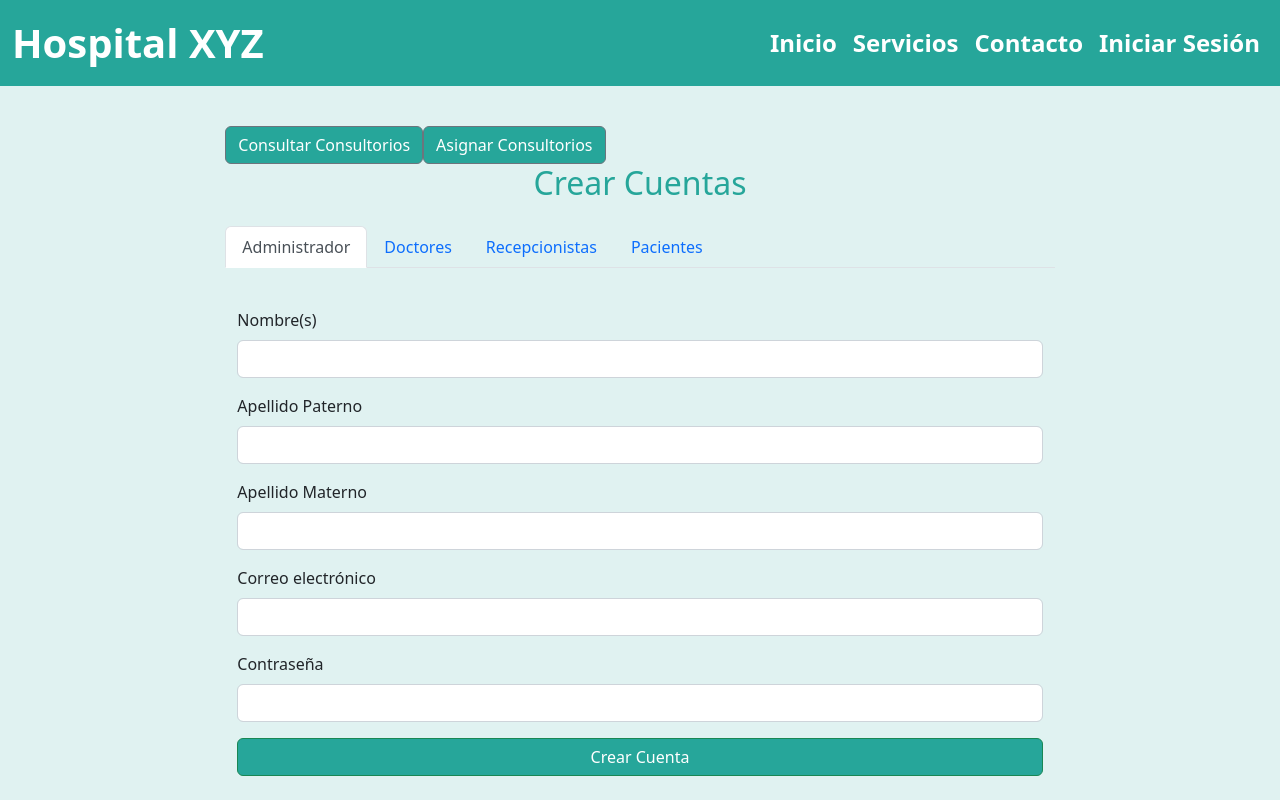
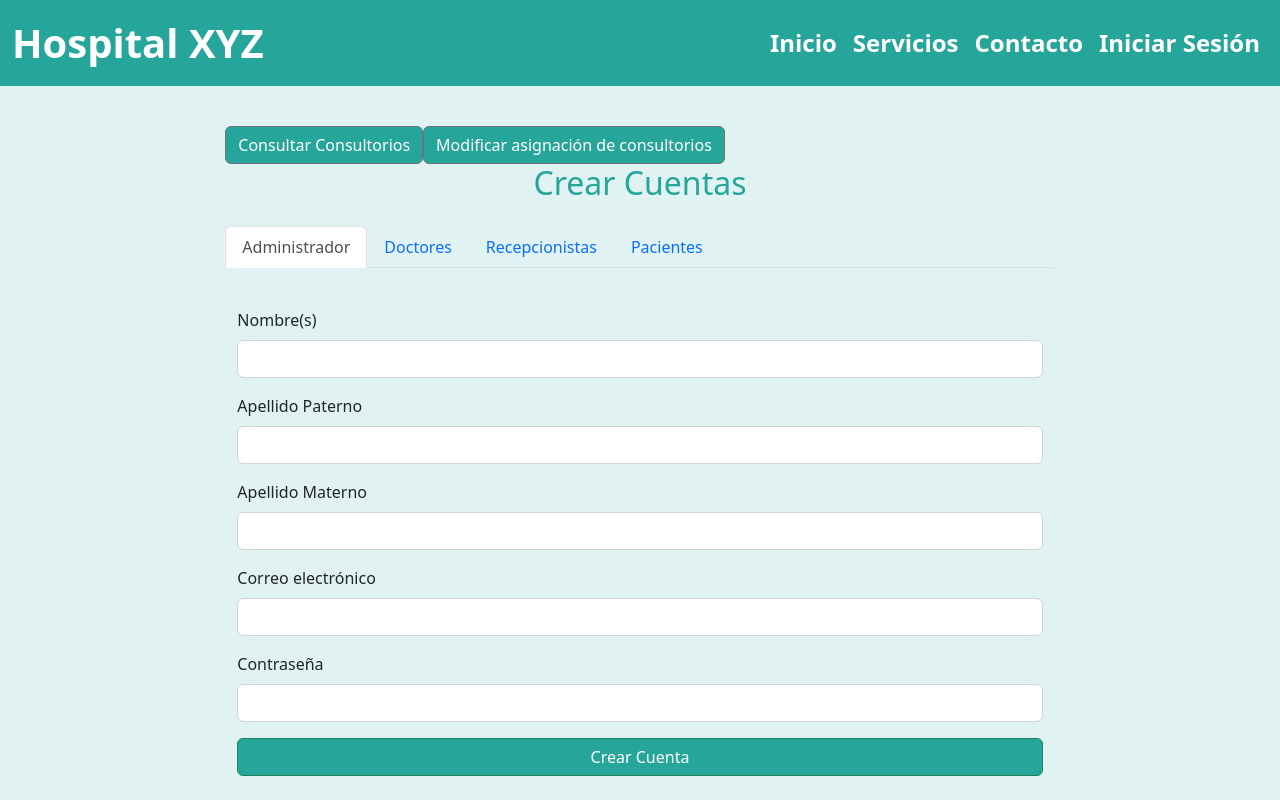
Before and after one commit to Daniel-GB0319/proyecto_dbst, a React (Vite) app in the folder frontend/: page /admin in a window 1280 px wide. Shown: the top 800 px of the page. Built offline with nearby package versions, Linux system fonts and the light colour scheme.

Commit message:
Cambios en sesiones

```diff
--- a/frontend/src/Components/Admin/index.jsx
+++ b/frontend/src/Components/Admin/index.jsx
@@ -217,7 +217,7 @@ const Admin = () => {
             className="custom-button float-left"
             onClick={handleButtonClick2}
           >
-            Asignar Consultorios
+            Modificar asignación de consultorios
           </Button>
           <h2 className="text-center mb-4">Crear Cuentas</h2>
           <Nav tabs className="nav-link:hover">
--- a/frontend/src/Components/AsignarConsultorio/index.jsx
+++ b/frontend/src/Components/AsignarConsultorio/index.jsx
@@ -77,7 +77,7 @@ const AsignarConsultorios = () => {
     <Container fluid className="sign-up-container">
       <Row className="justify-content-center align-items-center">
         <Col md={6} lg={4}>
-          <h2 className="text-center mb-4">Asignar Consultorios</h2>
+          <h2 className="text-center mb-4">Modificar Asignación De Consultorios</h2>
           <div className="table-responsive">
             <form onSubmit={handleSubmit(onSubmitRecep)}>
               <FormGroup>
--- a/frontend/src/Contexts/UserContext.jsx
+++ b/frontend/src/Contexts/UserContext.jsx
@@ -1,4 +1,4 @@
-import { createContext, useState } from "react";
+import { createContext, useState, useEffect } from "react";
 
 export const UserContext = createContext();
 
@@ -6,9 +6,25 @@ export const UserProvider = ({ children }) => {
   const [tipoUsuario, setTipoUsuario] = useState("");
   const [nombreTipoUsuario, setNombreTipoUsuario] = useState("");
 
+  useEffect(() => {
+    // Al cargar la aplicación, recupera los valores del almacenamiento local y establece el estado del contexto
+    const storedTipoUsuario = localStorage.getItem("tipoUsuario");
+    const storedNombreTipoUsuario = localStorage.getItem("nombreTipoUsuario");
+
+    if (storedTipoUsuario && storedNombreTipoUsuario) {
+      setTipoUsuario(storedTipoUsuario);
+      setNombreTipoUsuario(storedNombreTipoUsuario);
+    }
+  }, []);
+
   const updateUserContext = (newTipoUsuario, newNombreTipoUsuario) => {
+    // Actualiza el estado del contexto
     setTipoUsuario(newTipoUsuario);
     setNombreTipoUsuario(newNombreTipoUsuario);
+
+    // Almacena los valores en el almacenamiento local
+    localStorage.setItem("tipoUsuario", newTipoUsuario);
+    localStorage.setItem("nombreTipoUsuario", newNombreTipoUsuario);
   };
 
   return (
```
